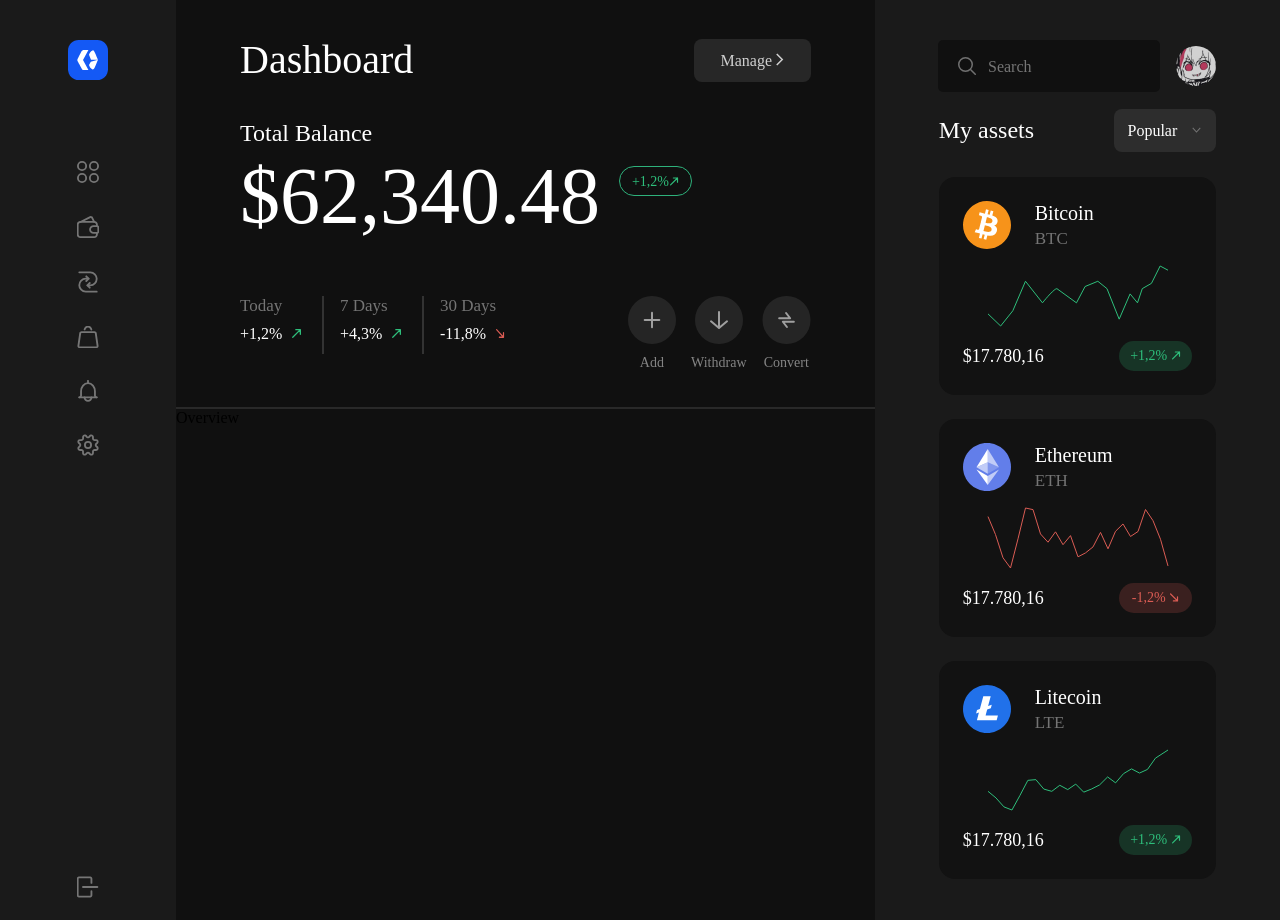
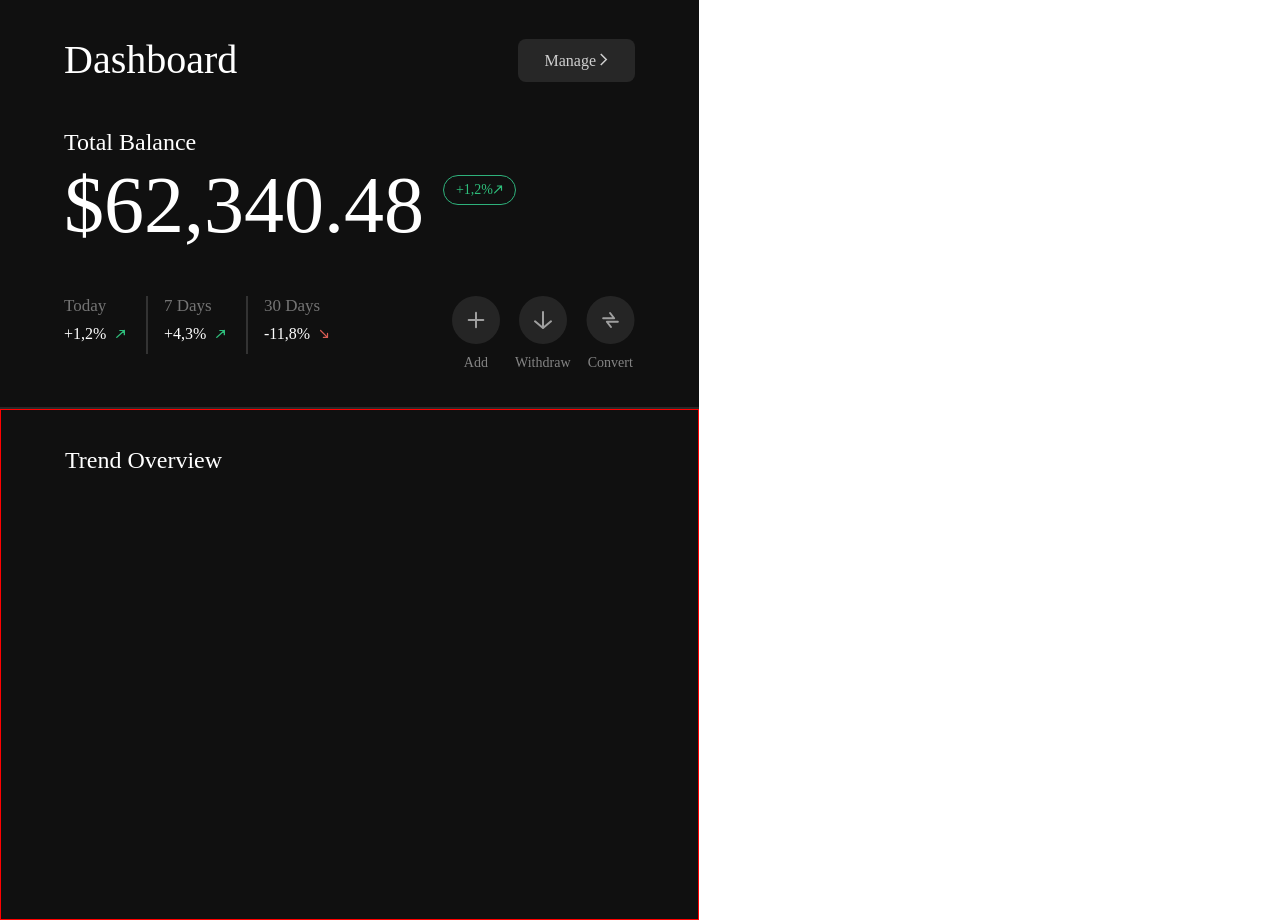
Before and after one commit to Ogasss/CryptoBird-Demo, a Vue app: page / in a window 1280 px wide. Built offline with nearby package versions, Linux system fonts and the light colour scheme.

Commit message:
优化Dashboard屏幕适配

```diff
--- a/src/components/Main/DashBoard.vue
+++ b/src/components/Main/DashBoard.vue
@@ -90,12 +90,14 @@ export default {
         padding: 36px 64px;
         width: 100%;
         height: 44.25%;
+        display: flex;
+        flex-direction: column;
     }
     .theDashBoardWrapper header{
         display: flex;
         align-items: center;
         justify-content: space-between;
-        margin-bottom: 74px;
+        margin-bottom: auto;
     }
     .theDashBoardWrapper header > .title{
         font-family: 'Aeonik';
@@ -127,7 +129,7 @@ export default {
 
 
     .theDashBoardWrapper main{
-        margin-bottom: 102px;
+        margin-bottom: auto;
     }
     .theDashBoardWrapper main > .title{
         font-family: 'Aeonik';
@@ -236,19 +238,8 @@ export default {
         line-height: 17px;
         color: #d1d1d1;
     }
-    @media (max-height: 1080px){
-        .theDashBoardWrapper main{
-            margin-bottom: 4.5%;
-        }
-        .theDashBoardWrapper header{
-            margin-bottom: 6.16%;
-        }
-    }
+
     @media (max-width: 1440px){
-        .theDashBoardWrapper main{
-            /* border: 1px solid red; */
-            margin-bottom: 9%;
-        }
         .theDashBoardWrapper footer .date .line{
             margin-right: 16px;
         }
--- a/src/components/Main/Overview.vue
+++ b/src/components/Main/Overview.vue
@@ -1,6 +1,6 @@
 <template>
     <div class="theOverviewWrapper">
-        Overview
+        <div class="title">Trend Overview</div>
     </div>
 </template>
 
@@ -12,7 +12,20 @@ export default {
 
 <style scoped>
     .theOverviewWrapper{
+        border: 1px solid red;
         width: 100%;
-        height: 55.75%;
+        height: 55.55%;
+        padding: 36px 64px;
+    }
+    .theOverviewWrapper .title{
+        font-family: 'Aeonik';
+        font-style: normal;
+        font-weight: 400;
+        font-size: 24px;
+        line-height: 29px;
+        color: #FFFFFF;
+    }
+    .theOverviewWrapper .title{
+        margin-bottom: auto;
     }
 </style>
--- a/src/components/views/Layout.vue
+++ b/src/components/views/Layout.vue
@@ -40,7 +40,7 @@ export default {
     .asideWrapper{
         width: 13.75%;
         height: 100%;
-        /* display: none; */
+        display: none;
     }
     .mainWrapper{
         width: 54.59%;
@@ -49,7 +49,7 @@ export default {
     .actionWrapper{
         width: 31.66%;
         height: 100%;
-        /* display: none; */
+        display: none;
     }
 
 </style>
```
